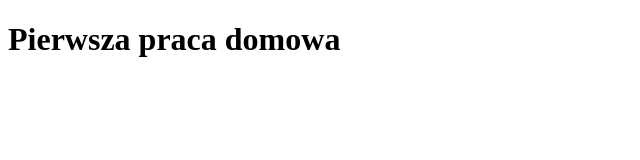
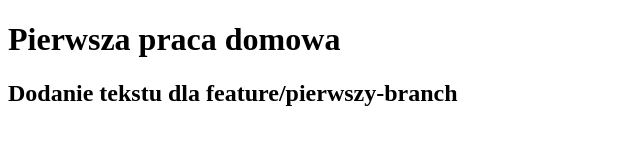
Before and after one commit to LachowskiTomekPL/akademia, a plain HTML site: page index.html in a window 1280 px wide. Shown: the whole page, without its empty margins (0-640 px from the left). Drawn offline with Linux system fonts and the light colour scheme.

Commit message:
Zmainy w index.html

```diff
--- a/index.html
+++ b/index.html
@@ -8,5 +8,6 @@
 </head>
 <body>
     <h1>Pierwsza praca domowa</h1>
+    <h2>Dodanie tekstu dla feature/pierwszy-branch</h2>
 </body>
 </html>
```
